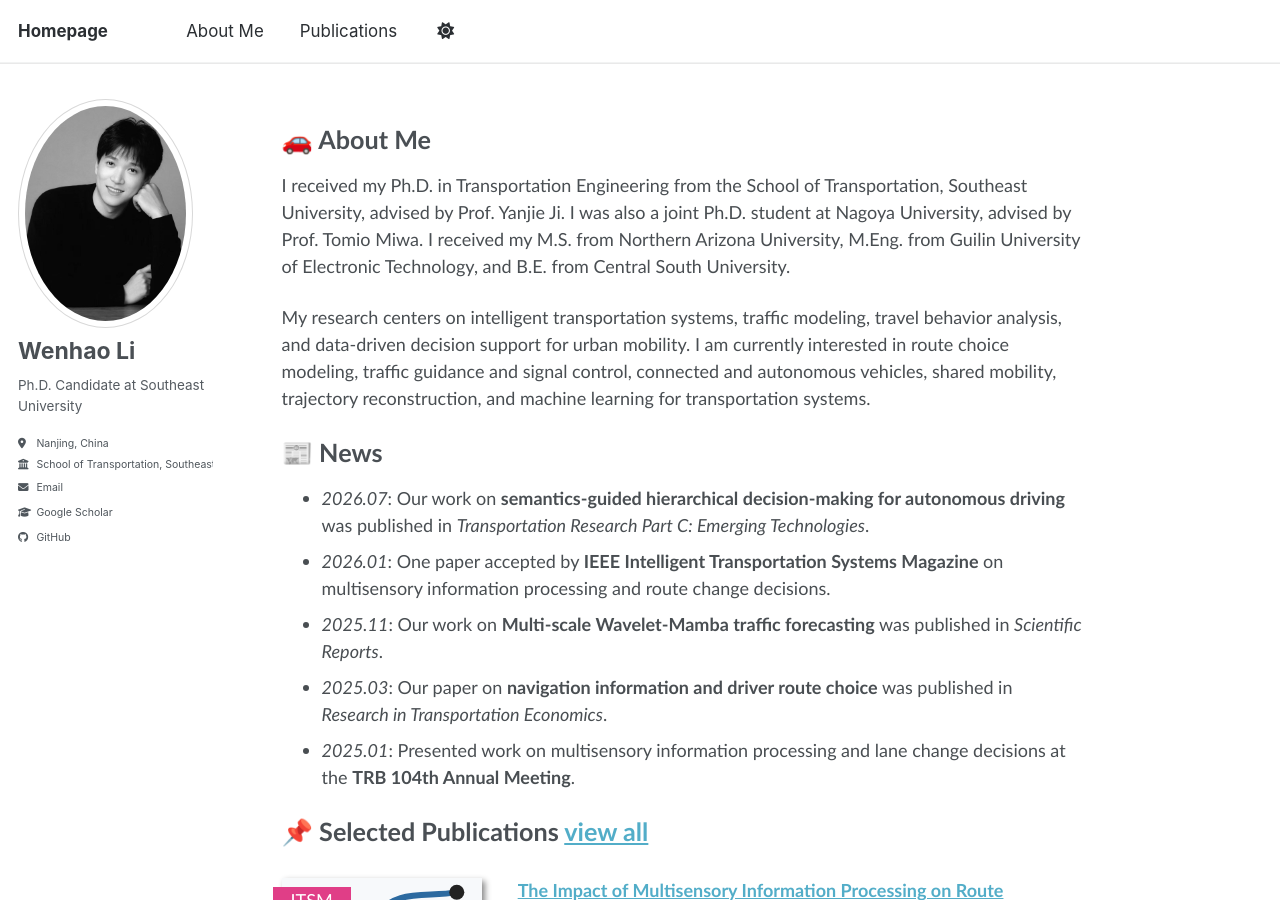
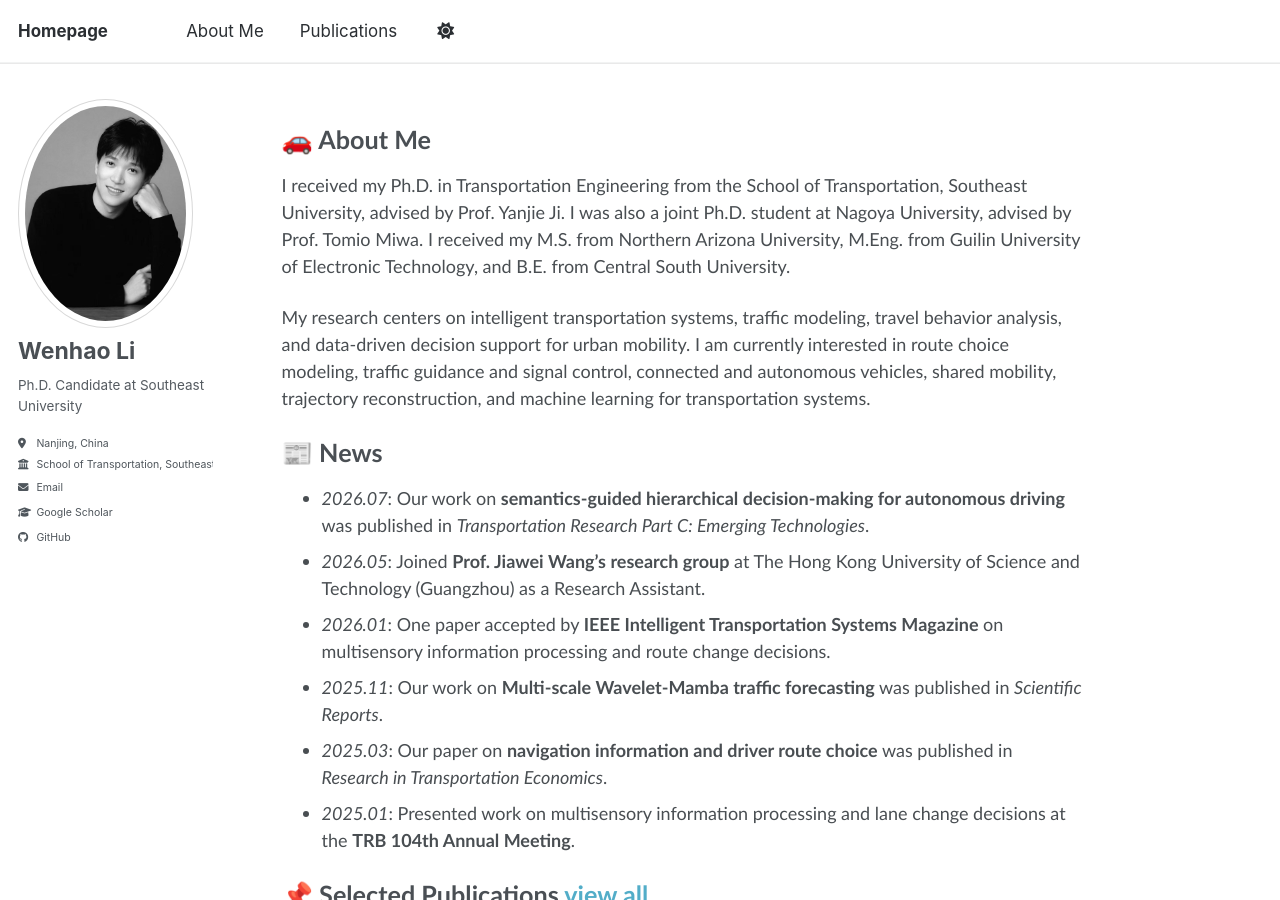
Before and after one commit to lwhgxnn/lwhgxnn.github.io, a Jekyll site: the page built from _pages/about.md, in a window 1280 px wide and 900 px high. Built offline with Jekyll 4.4.1, drawn with Linux system fonts in a browser that asks for light colours; a script bundle is joined from its source files by our own code; library files that are not in the unit come from our copies.

Commit message:
Add research assistant appointment

```diff
--- a/_pages/about.md
+++ b/_pages/about.md
@@ -17,6 +17,7 @@ My research centers on intelligent transportation systems, traffic modeling, tra
 <h1 id="news">&#128240; News</h1>
 
 - *2026.07*: Our work on **semantics-guided hierarchical decision-making for autonomous driving** was published in *Transportation Research Part C: Emerging Technologies*.
+- *2026.05*: Joined **Prof. Jiawei Wang's research group** at The Hong Kong University of Science and Technology (Guangzhou) as a Research Assistant.
 - *2026.01*: One paper accepted by **IEEE Intelligent Transportation Systems Magazine** on multisensory information processing and route change decisions.
 - *2025.11*: Our work on **Multi-scale Wavelet-Mamba traffic forecasting** was published in *Scientific Reports*.
 - *2025.03*: Our paper on **navigation information and driver route choice** was published in *Research in Transportation Economics*.
```
